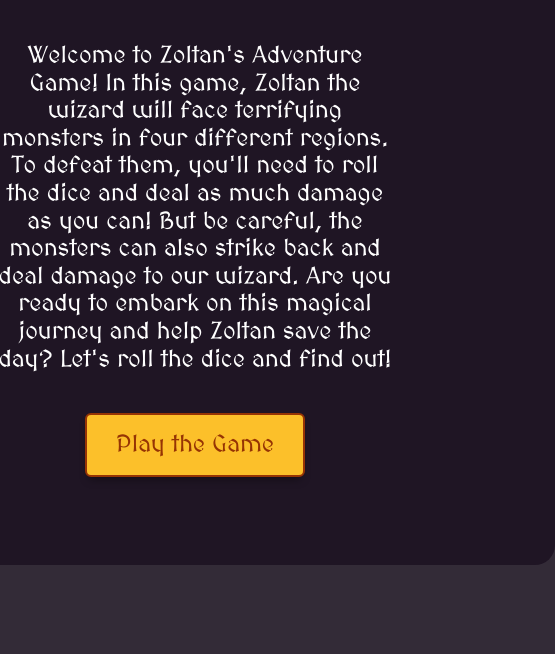
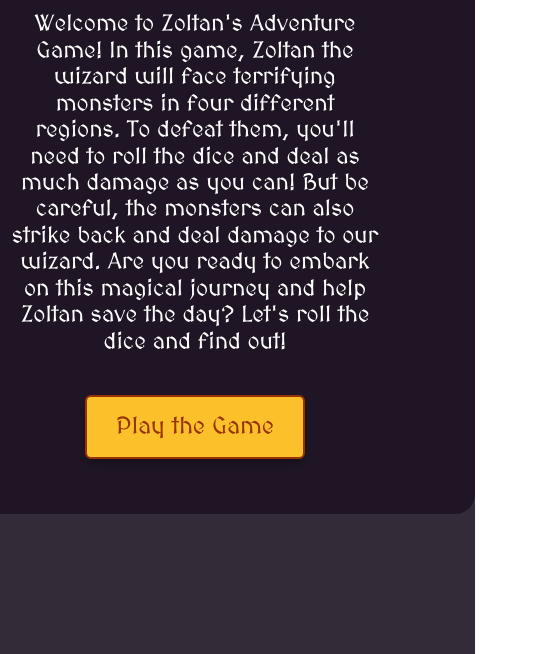
Before and after one commit to FrostyDog222/RPG, a website built with Vite: page index.html in a window 390 px wide. Shown: the part 190-844 px from the top of the page, 555 px wide, since content can reach past the window. Built offline with nearby package versions, Linux system fonts and the light colour scheme.

Commit message:
Update start.css

```diff
--- a/start.css
+++ b/start.css
@@ -41,6 +41,7 @@ button:active {
 .container {
     display: absolute;
     width: 40rem;
+    height: 30rem;
     padding: 0;
     text-align: center;
     margin: 3.3rem auto;
@@ -51,7 +52,7 @@ button:active {
 
 .logo {
     width: 45.5rem;
-    margin: -6rem 0 2rem -3rem;
+    margin: -6rem 0 1.5rem -3rem;
 }
 
 p {
@@ -84,6 +85,7 @@ h1{
 
 
 @media(max-width:950px) {
+
     #music-btn {
         border-radius: 100%;
         margin: -7.3rem 0 0 30rem;
@@ -91,22 +93,44 @@ h1{
 
     .container {
         width: 25rem;
+        height: 26rem;
         margin: 2rem 0;
     }
 
     .container > p {
         font-size: 24px;
-        width: 100%;
+        width: 30rem;
+        margin-left: -2rem;
     }
 
     .logo {
         width: 30rem;
+        margin-bottom: 0rem ;
     }
 
 }
 
 @media(max-width: 680px){
+
     #music-btn {
-        margin: -7.3rem 0 0 23.5rem;
+        margin: -7.8rem 0 0 19rem;
     }
+
+    .container {
+        width: 15rem;
+        margin: 2rem 0;
+        height: 30rem;
+    }
+
+    .container > p {
+        font-size: 23px;
+        width: 23rem;
+        margin-left: -4rem;
+    }
+
+    .logo {
+        width: 30rem;
+        margin: -6rem 0 0 -7rem;
+    }
+
 }
```
